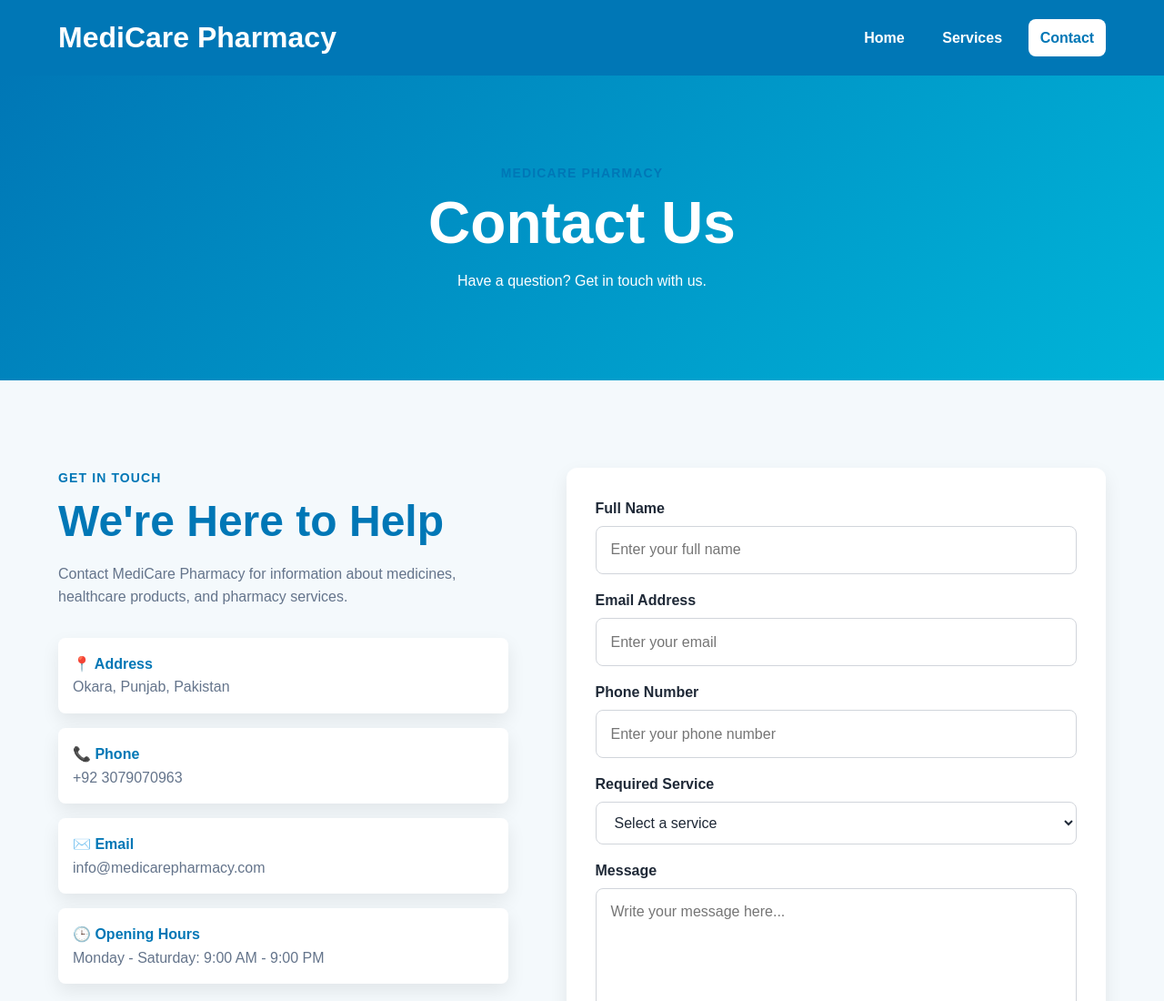
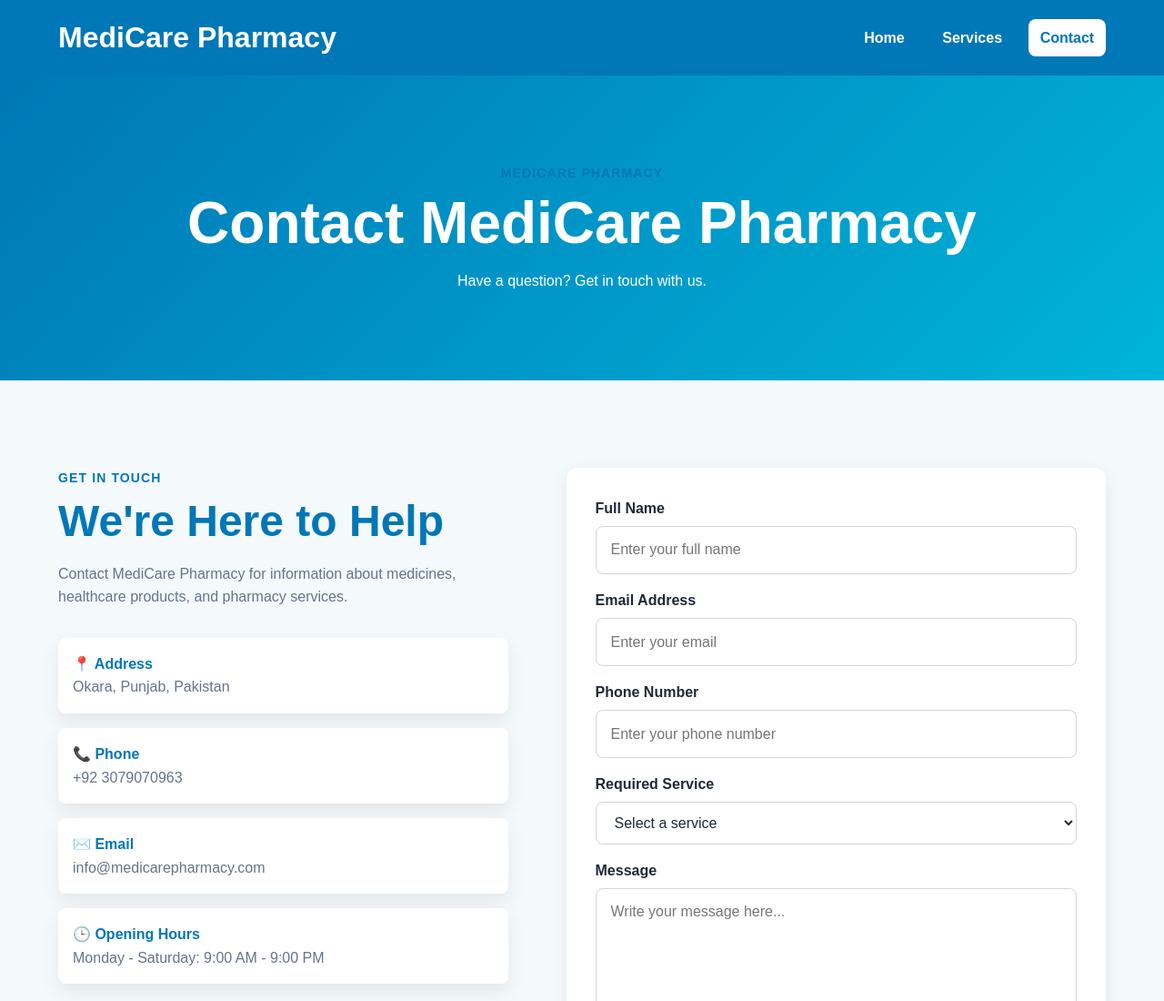
Before and after one commit to xhaudharyatif/MediCare-Pharmacy, a plain HTML site: page contact.html in a window 1280 px wide. Shown: the top 1100 px of the page at 91% size. Drawn offline with Linux system fonts and the light colour scheme.

Commit message:
Improve contact page heading

```diff
--- a/contact.html
+++ b/contact.html
@@ -51,9 +51,7 @@
                     MediCare Pharmacy
                 </p>
 
-                <h1>
-                    Contact Us
-                </h1>
+                <h1>Contact MediCare Pharmacy</h1>
 
                 <p>
                     Have a question? Get in touch with us.
```
